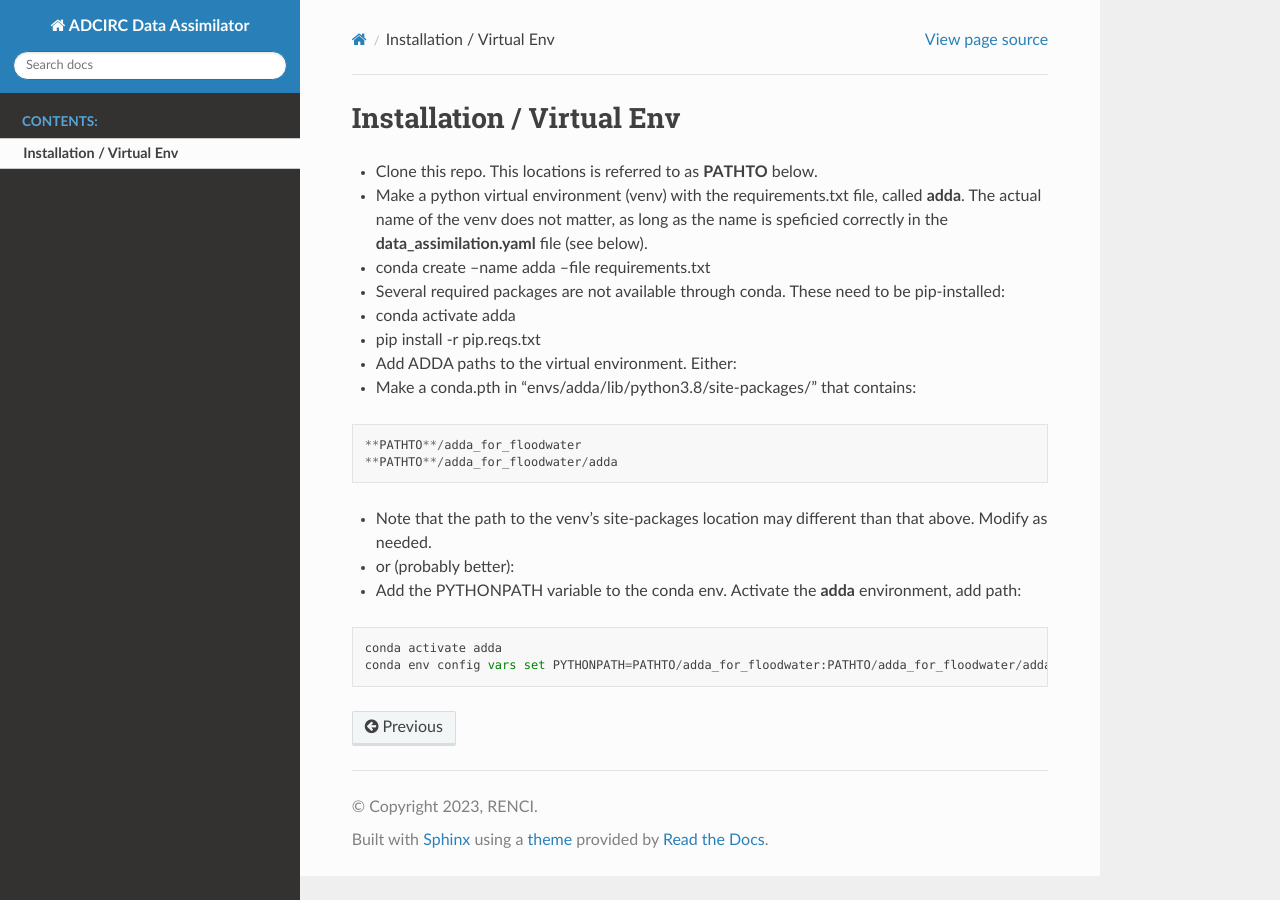
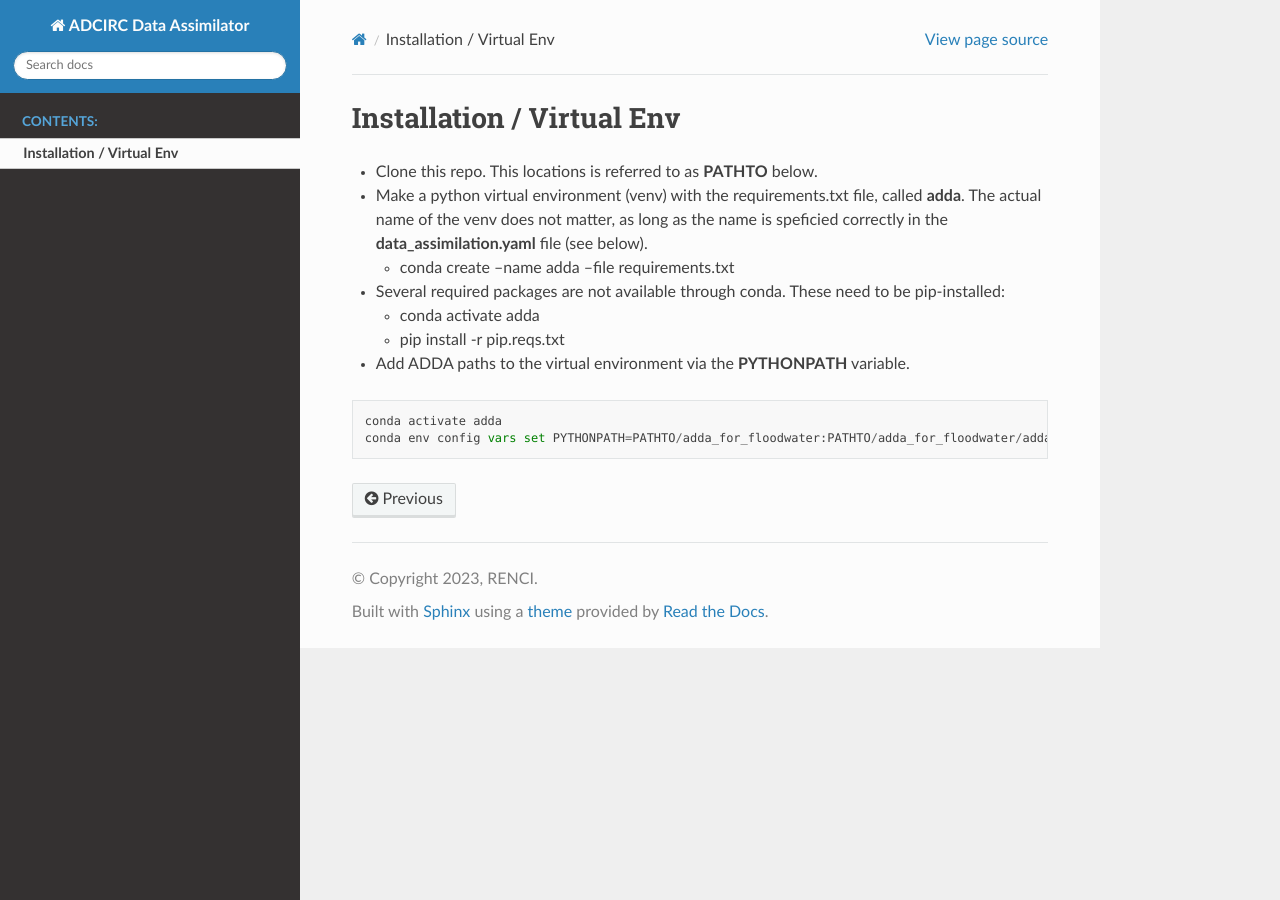
Before and after one commit to RENCI/adda_for_floodwater, a Sphinx documentation site: the page built from doc/source/installation.rst, in a window 1280 px wide. Built offline with Sphinx 7.4.7 and the Read the Docs theme 2.0.0, drawn with Linux system fonts in a browser that asks for light colours; formulas are drawn with MathJax 3; pages that are not in the unit, such as notebooks, are missing from menus.

Commit message:
added to sphinx doc

```diff
--- a/doc/source/index.rst
+++ b/doc/source/index.rst
@@ -1,8 +1,9 @@
 
 #.. image:: ../../img/Floodwater_logo_transparent.png
 
+===========================================================================
 The ADCIRC Data Assimilator (ADDA) in the TWI Floodwater/ECFLOW environment
-========================================
+===========================================================================
 
 ADDA generates smooth surfaces of an error field, computed between NOAA / NOS observations and corresponding ADCIRC output.  It does this by computing the average errors from time series of errors at each specified NOAA gague location and building a nearest-neighbor-based model to calculate the surface values at all ADCIRC grid nodes.  The surface is constrained by including offshore and land "control points".  NOAA / NOS gauge observations are retrieved using the noaa-coops python package (git@github.com:GClunies/noaa_coops.git).
 
--- a/doc/source/installation.rst
+++ b/doc/source/installation.rst
@@ -3,22 +3,18 @@ Installation / Virtual Env
 ###########################
 
 * Clone this repo.  This locations is referred to as **PATHTO** below.
+
 * Make a python virtual environment (venv) with the requirements.txt file, called **adda**.  The actual name of the venv does not matter, as long as the name is speficied correctly in the **data_assimilation.yaml** file (see below).
-* conda create --name adda --file requirements.txt
+
+  * conda create --name adda --file requirements.txt
+
 * Several required packages are not available through conda.  These need to be pip-installed:
-* conda activate adda
-* pip install -r pip.reqs.txt
-* Add ADDA paths to the virtual environment.  Either:
-* Make a conda.pth in "envs/adda/lib/python3.8/site-packages/" that contains:
 
-::
+  * conda activate adda
 
-   **PATHTO**/adda_for_floodwater
-   **PATHTO**/adda_for_floodwater/adda
+  * pip install -r pip.reqs.txt
 
-* Note that the path to the venv's site-packages location may different than that above.  Modify as needed.
-* or (probably better):
-* Add the PYTHONPATH variable to the conda env. Activate the **adda** environment, add path:
+* Add ADDA paths to the virtual environment via the **PYTHONPATH** variable.
 
 ::
 
```
Also changed, not shown: other parts of doc/source/index.rst (+2 -0 lines), 12 other files.
